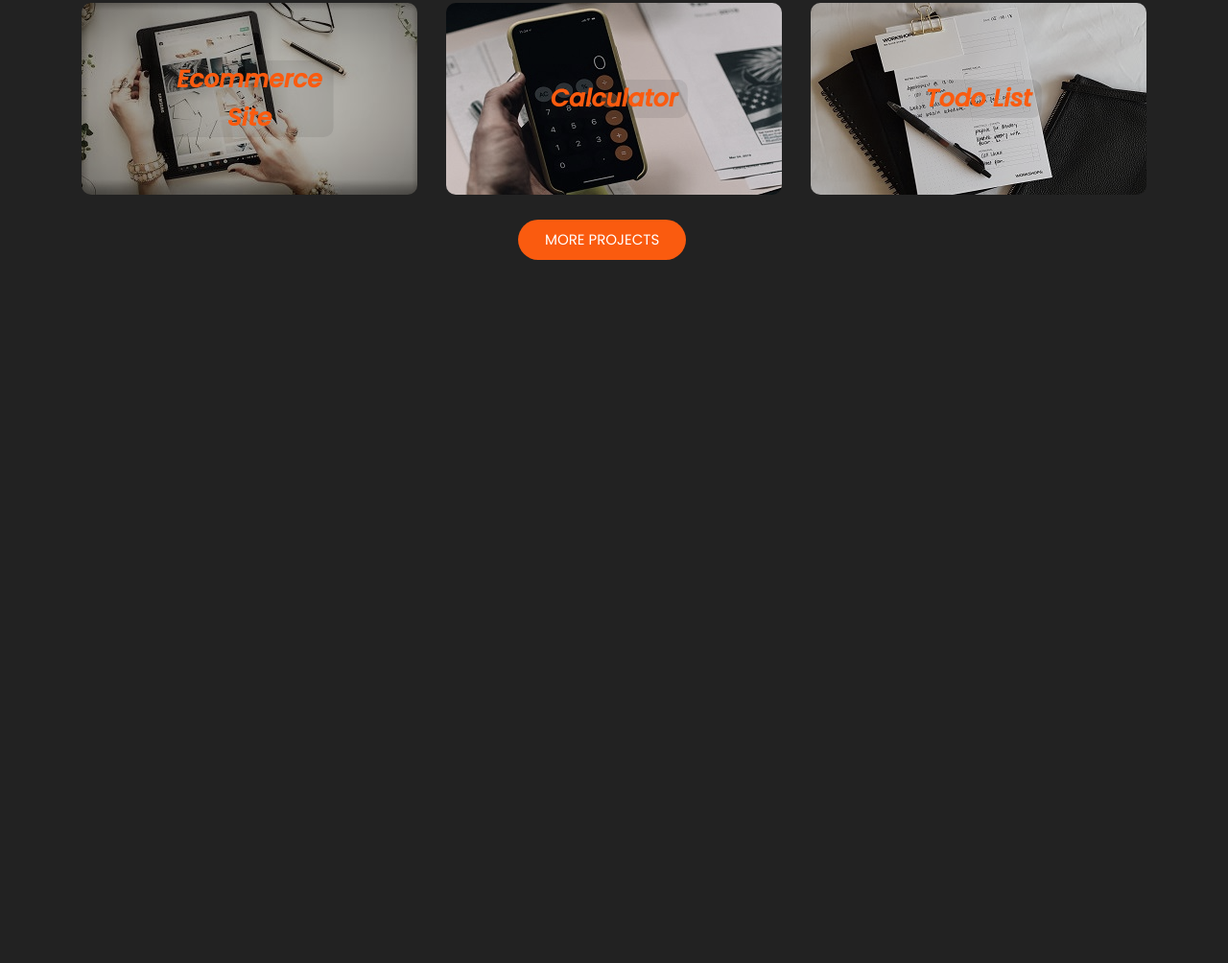
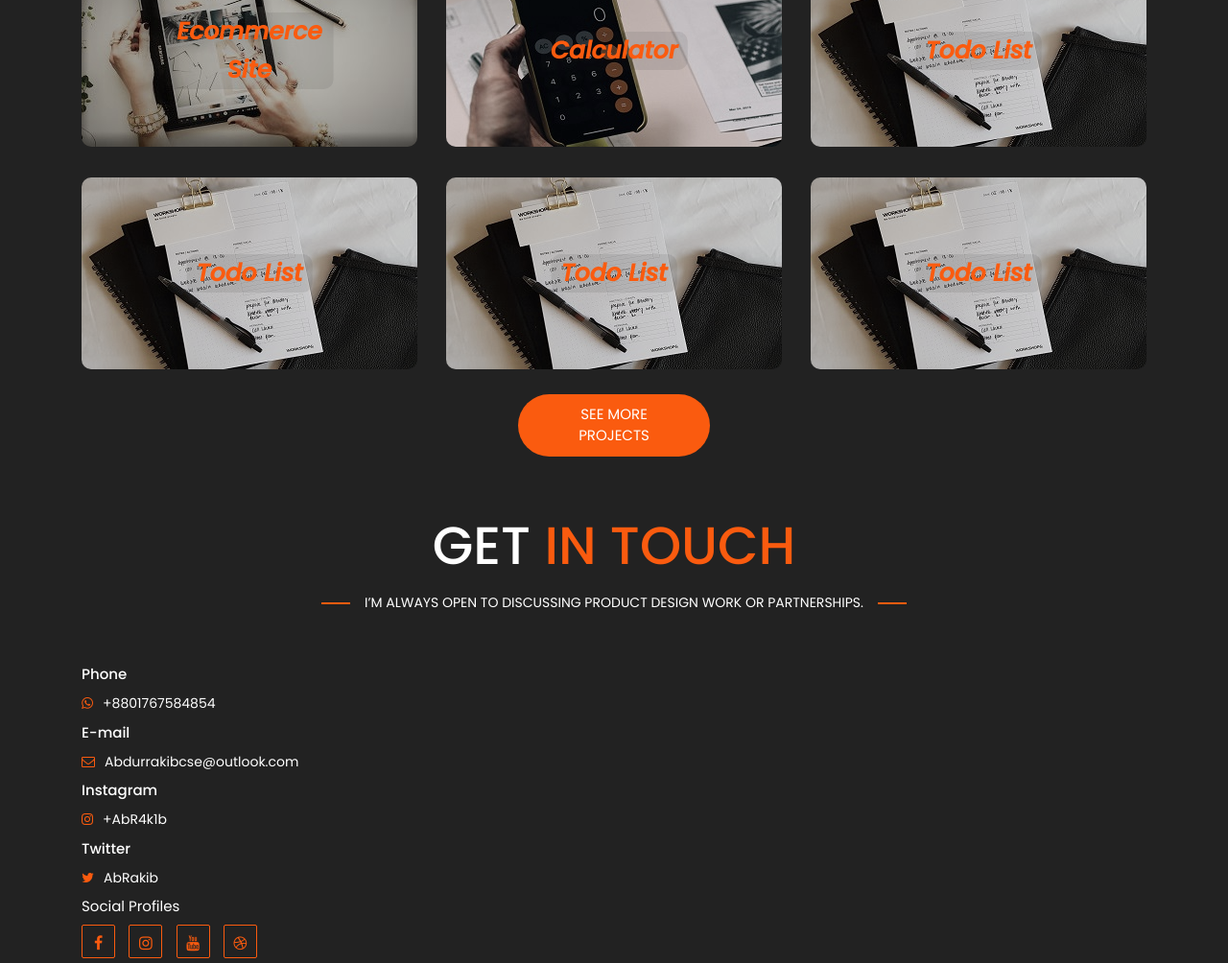
Before and after one commit to RakibWebDeveloper/portfolio, a plain HTML site: page index.html in a window 1280 px wide. Shown: the part 2391-3395 px from the top of the page at 96% size. Before the commit the page ends 2722 px from the top, so only its background shows below. Drawn offline with nearby package versions, Linux system fonts and the light colour scheme.

Commit message:
Added social profile section

```diff
--- a/css/style.css
+++ b/css/style.css
@@ -219,6 +219,7 @@ body {
     background-color: #222222;
     padding: 5rem 0;
 }
+
 #about .d-flex {
     margin-top: 5rem;
 }
@@ -228,6 +229,7 @@ body {
     font-size: 5.5rem;
     text-align: center;
 }
+
 .title-heading {
     text-transform: uppercase;
     font-size: 1.5rem;
@@ -236,6 +238,7 @@ body {
     position: relative;
     display: block;
 }
+
 .title-heading::before {
     position: absolute;
     content: "";
@@ -245,6 +248,7 @@ body {
     width: 30px;
     background-color: var(--color-primary);
 }
+
 .title-heading::after {
     position: absolute;
     content: "";
@@ -257,8 +261,9 @@ body {
 
 .my-image {
     position: relative;
-	width: 35rem;
+    width: 35rem;
 }
+
 .my-image::before {
     position: absolute;
     content: '';
@@ -268,6 +273,7 @@ body {
     height: 100%;
     width: 100%;
 }
+
 .my-image img {
     height: 44rem;
     display: block;
@@ -279,20 +285,23 @@ body {
 .info-box {
     margin-left: 3rem;
 }
-.info-box > div {
+
+.info-box>div {
     width: 50rem;
 }
+
 .info-box p {
     font-size: 1.5rem;
     font-family: "Open Sans";
 }
+
 .info-box span {
     color: lightgray;
     margin-left: .5rem;
 }
 
 .experience {
-   margin-top: 10rem;
+    margin-top: 10rem;
 }
 
 .title-section {
@@ -314,6 +323,7 @@ body {
 .card-body {
     border: none;
 }
+
 .card-header i {
     height: 1rem;
     width: 1rem;
@@ -334,6 +344,7 @@ body {
     color: rgb(172, 172, 172);
     margin-bottom: -1rem;
 }
+
 .item h2 .inst {
     color: #ffffff;
 }
@@ -346,7 +357,7 @@ body {
 
 /* Portfolio Section */
 #portfolio {
-    padding: 5rem 0;
+    padding-bottom: 5rem;
 }
 
 #portfolio .title-heading::before {
@@ -365,11 +376,13 @@ body {
     position: relative;
     margin: 1.6rem 0;
 }
-.project-item img{
+
+.project-item img {
     border-radius: 1rem;
     filter: grayscale(50%);
 }
-.project-name p{
+
+.project-name p {
     color: var(--color-primary);
     font-size: 20px;
     position: absolute;
@@ -401,8 +414,9 @@ body {
     transition: .5s ease;
     background-color: var(--color-primary);
     overflow: hidden;
-  }
-.project-item:hover .overlay  {
+}
+
+.project-item:hover .overlay {
     opacity: 1;
 }
 
@@ -421,6 +435,7 @@ body {
     flex-direction: column;
     font-family: "Raleway";
 }
+
 .projects .text a {
     cursor: pointer;
     border: 1px solid #222222;
@@ -431,7 +446,65 @@ body {
 }
 
 .more-projects {
-   margin: 1rem 45.5rem;
+    margin: 1rem 45.5rem;
+}
+
+
+
+/* Contact section */
+
+#contact {}
+
+#contact .row {
+    margin-top: 5rem;
+}
+
+#contact .title-heading::before {
+    left: 25rem;
+}
+
+#contact .title-heading::after {
+    right: 25rem;
+}
+
+.contact-item {
+    margin: .5rem 0;
+}
+
+#contact h6 {
+    font-size: 1.5rem;
+    margin-bottom: 1rem;
+}
+
+#contact p {
+    font-size: 1.4rem;
+    font-weight: 400;
+}
+
+#contact i {
+    color: var(--color-primary);
+    margin-right: 1rem;
+}
+
+#contact .social-profile span{
+    border-radius: 50%;
+    color: var(--color-primary);
+}
+
+#contact .social-profile .fa{
+    width: 35px;
+    height: 35px;
+    display: inline-block;
+    line-height: 36px;
+    border: 1px solid var(--color-primary);
+    border-radius: 2px;
+    text-align: center;
+    background: transparent;
+    transition: 0.3s;
+}
+
+#contact .social-profile .fa:hover {
+    transform: rotate(360deg);
 }
 
 /* ///////////////// */
@@ -442,6 +515,7 @@ body {
     .title-heading::before {
         display: none;
     }
+
     .title-heading::after {
         display: none;
     }
@@ -492,6 +566,7 @@ body {
         margin: 0 auto;
         /* margin-left: 10rem; */
     }
+
     .resume-items {
         text-align: left;
     }
--- a/index.html
+++ b/index.html
@@ -288,15 +288,89 @@
                         </div>
                     </div>
                 </div>
+                <div class="col-lg-4 col-md-6 col-12">
+                    <div class="project-item">
+                        <img class="img-responsive" src="./images/todo.jpg" alt="">
+                        <div class="project-name">
+                            <p>Todo List</p>
+                        </div>
+                        <div class="overlay">
+                            <div class="text">
+                                <a>View Code</a>
+                                <a>Live Preview</a>
+                            </div>
+                        </div>
+                    </div>
+                </div>
+                <div class="col-lg-4 col-md-6 col-12">
+                    <div class="project-item">
+                        <img class="img-responsive" src="./images/todo.jpg" alt="">
+                        <div class="project-name">
+                            <p>Todo List</p>
+                        </div>
+                        <div class="overlay">
+                            <div class="text">
+                                <a>View Code</a>
+                                <a>Live Preview</a>
+                            </div>
+                        </div>
+                    </div>
+                </div>
+                <div class="col-lg-4 col-md-6 col-12">
+                    <div class="project-item">
+                        <img class="img-responsive" src="./images/todo.jpg" alt="">
+                        <div class="project-name">
+                            <p>Todo List</p>
+                        </div>
+                        <div class="overlay">
+                            <div class="text">
+                                <a>View Code</a>
+                                <a>Live Preview</a>
+                            </div>
+                        </div>
+                    </div>
+                </div>
             </div>
-            <a class="btn primary more-projects" href=""><span>More Projects</span> </a>
+            <a class="btn primary more-projects" href=""><span>See More Projects</span> </a>
         </div>
     </section>
     <!-- Portfolio Section -->
 
     <!-- Contact Section -->
     <section id="contact">
+        <div class="container">
+            <h1 class="large-heading">GET  <span class="colored-text">IN TOUCH</span></h1>
+            <p class="title-heading">I’M ALWAYS OPEN TO DISCUSSING PRODUCT DESIGN WORK OR PARTNERSHIPS.</p>
+            <div class="row">
+                <div class="col-md-4 col-12">
+                    <div class="contact-item">
+                        <h6>Phone</h6>
+                        <p> <i class="fa fa-whatsapp"></i><span>+8801767584854</span> </p>
+                    </div>
+                    <div class="contact-item">
+                        <h6>E-mail</h6>
+                        <p> <i class="fa fa-envelope-o fs-14"></i><span>Abdurrakibcse@outlook.com</span> </p>
+                    </div>
+                    <div class="contact-item">
+                        <h6>Instagram</h6>
+                        <p> <i class="fa fa-instagram"></i><span>+AbR4k1b</span> </p>
+                    </div>
+                    <div class="contact-item">
+                        <h6>Twitter</h6>
+                        <p> <i class="fa fa-twitter"></i><span>AbRakib</span> </p>
+                    </div>
+                    <div class="contact-item social-profile">
+                        <h6 class="font-weight-light">Social Profiles</h6>
+                        <span class="facebook"><i class="fa fa-facebook"></i></span>
+                        <span class="facebook"><i class="fa fa-instagram"></i></span>
+                        <span class="facebook"><i class="fa fa-youtube"></i></span>
+                        <span class="facebook"><i class="fa fa-dribbble"></i></span>
 
+                    </div>
+                </div>
+                <div class="col-md-4 col-12">
+                </div>
+            </div>
     </section>
     <!-- End Contact Section -->
 
```
